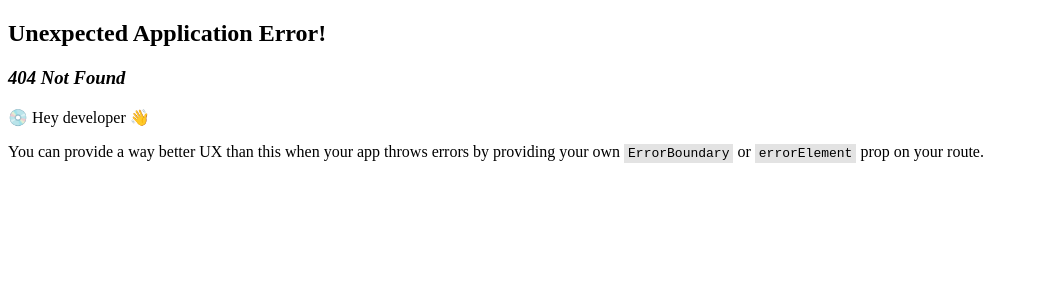
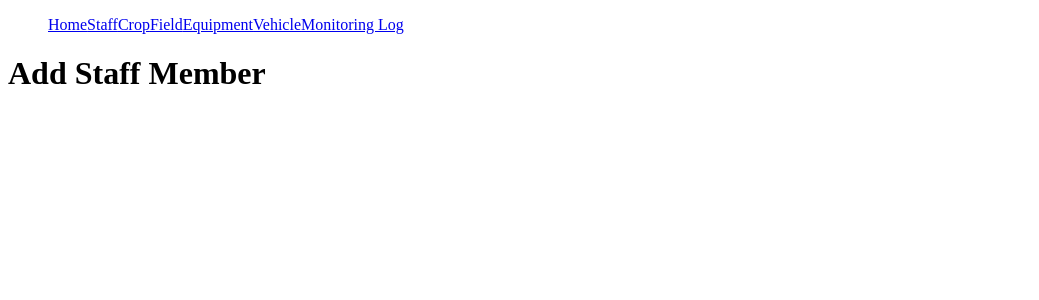
Before and after one commit to amashamaduwanthi/Green-Shadow-React, a React (Vite) app: page /staff/Add in a window 1280 px wide. Before the commit this address had no page. Shown: the top 300 px of the page, without its empty margins (0-1039 px from the left). Built offline with nearby package versions, Linux system fonts and the light colour scheme.

Commit message:
create add button and navigate to another page

```diff
--- a/src/App.tsx
+++ b/src/App.tsx
@@ -9,6 +9,7 @@ import {Log} from "./pages/log.tsx";
 import {Crop} from "./pages/crop.tsx";
 import {store} from "./redux/store.ts";
 import {Provider} from "react-redux";
+import {AddStaffMember} from "./pages/AddStaffMember.tsx";
 
 function App() {
     const routes=createBrowserRouter([
@@ -18,6 +19,7 @@ function App() {
             children:[
                 {path:'',element:<Dashboard/>},
                 {path:'/staff',element:<Staff/>},
+                       {path:'/staff/Add',element:<AddStaffMember/>},
                 {path:'/field',element:<Field/>},
                 {path:'/crop',element:<Crop/>},
                 {path:'/equipment',element:<Equipment/>},
--- /dev/null
+++ b/src/pages/AddStaffMember.tsx
@@ -0,0 +1,7 @@
+export function AddStaffMember() {
+    return (
+        <>
+            <h1>Add Staff Member</h1>
+        </>
+    )
+}
--- a/src/pages/staff.tsx
+++ b/src/pages/staff.tsx
@@ -1,8 +1,12 @@
+import {Link} from "react-router";
+
 export function Staff() {
     return (
         <>
             <br/>
             Staff
+
+            <Link to="/staff/Add"><button>Add Staff</button></Link>
         </>
     )
 }
```
